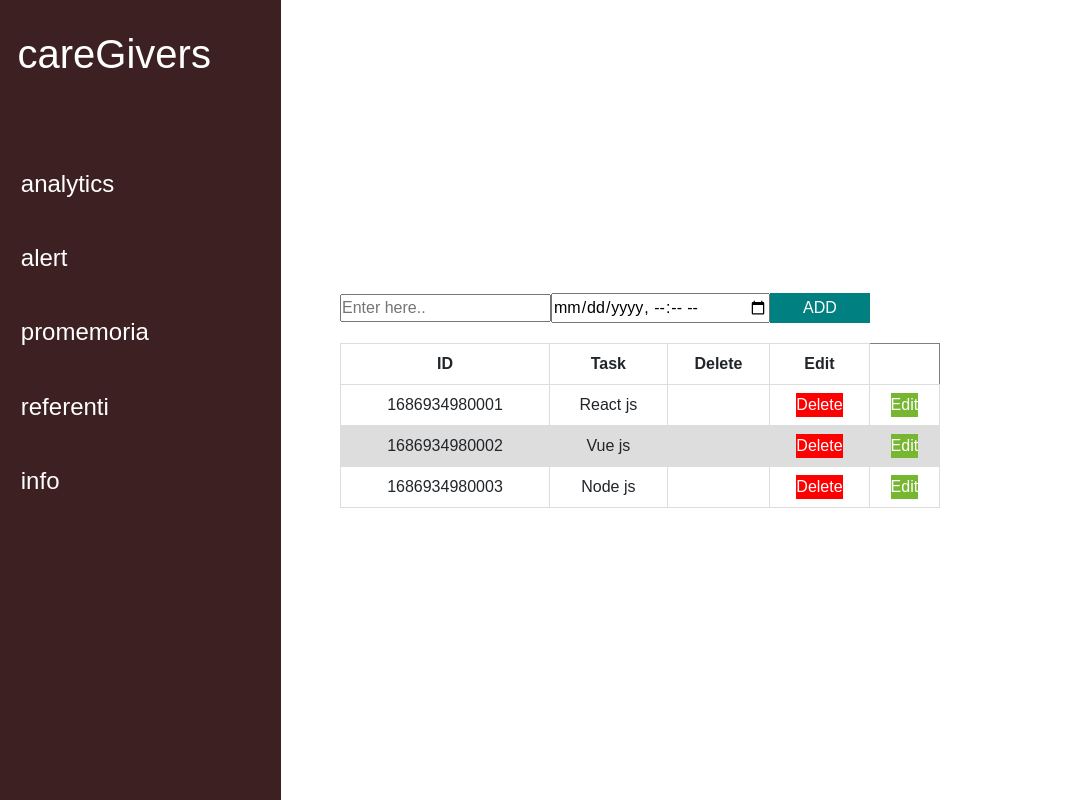
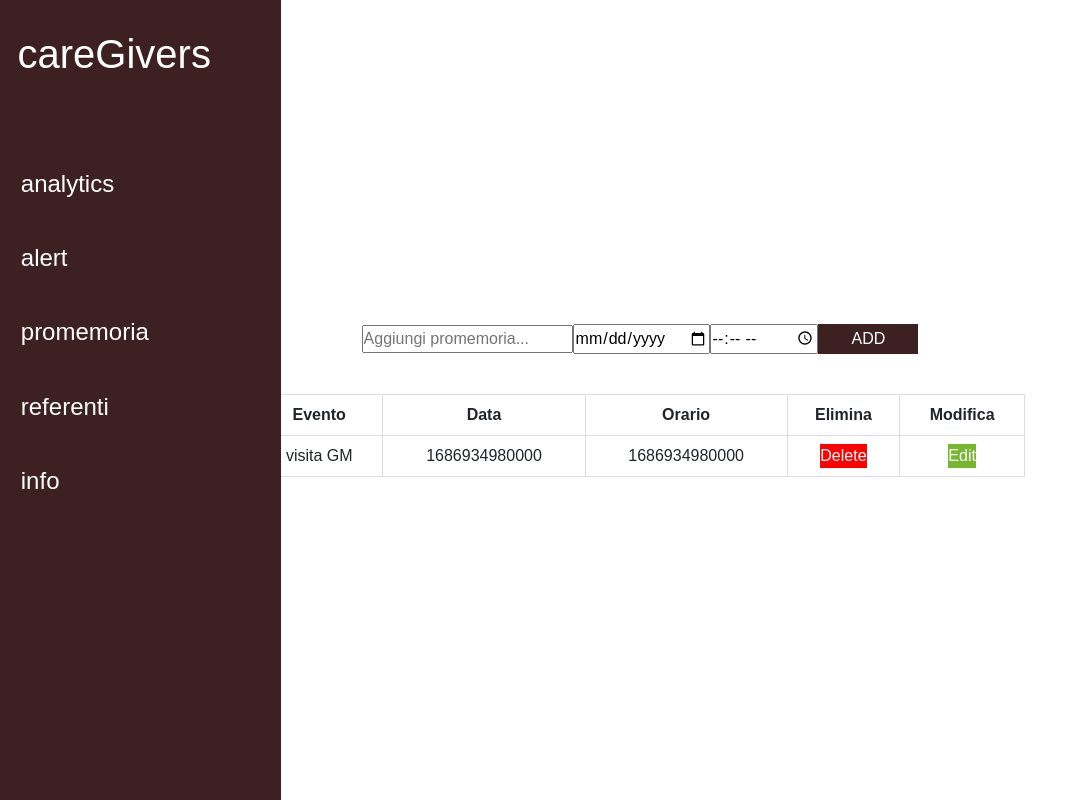
Before and after one commit to alessandroCassani/CareGivers, a Vue app in the folder vue_auth/: page /memos in a window 1280 px wide. Shown: the whole page, without its empty margins (0-1069 px from the left). Built offline with nearby package versions, Linux system fonts and the light colour scheme.

Commit message:
aggiustamento headers tab e collegamento data()

```diff
--- a/vue_auth/src/components/memos.vue
+++ b/vue_auth/src/components/memos.vue
@@ -1,30 +1,32 @@
 <template>
+    <div class="wrapper">
       <Side_bar></Side_bar>
-    <div class="caintaner">
+      <div class="container">
         <!-- INSERIRE HEADING -->
         <!-- input -->
         <div>
-            <input type="text" v-model="task" placeholder="Enter here.." />
-            <input type="datetime-local" v-model="reminderTime" />
+          <input type="text" v-model="task" placeholder="Aggiungi promemoria..." />
+          <input type="date" v-model="reminderDate" />
+          <input type="time" v-model="reminderTime" />
           <button class="add-btn" @click="SubmitTask">ADD</button>
         </div>
         <!-- table -->
+        <div class="table-container">
           <table border={3}>
             <thead>
               <tr>
-                    <th>ID</th>
-                    <th>Task</th>
-                    <th>Delete</th>
-                    <th>Edit</th>
-
+                <th>Evento</th>
+                <th>Data</th>
+                <th>Orario</th>
+                <th>Elimina</th>
+                <th>Modifica</th>
               </tr>
             </thead>
             <tbody>
-                <tr v-for="(task,index) in tasks" :key="index">
-                    <td>{{task.id}}</td>
+              <tr v-for="(task,index) in tasks" :key="index" :class="{ 'blue-bg': task.reminderDate === today }">
                 <td>{{task.name}}</td>
+                <td> {{task.reminderDate}}</td>
                 <td> {{task.reminderTime}}</td>
-
                 <td>
                   <button class="del-btn" @click="deleteTask(index)">Delete</button>
                 </td>
@@ -32,10 +34,10 @@
                   <button class="edit-btn" @click="EditTask(index)">Edit</button>
                 </td>
               </tr>
-
             </tbody>
           </table>
-
+        </div>
+      </div>
     </div>
   </template>
 
@@ -48,18 +50,15 @@
     },
     data() {
         return {
+            today: new Date().toISOString().slice(0, 10),
             task: "",
             reminderTime: this.memo ? this.memo.reminderTime : '',
+            reminderDate: this.memo ? this.memo.reminderDate: '',
             editTask: null,
             tasks: [{
-                    name: "React js",
-                    id: Date.now() + 1,
-                }, {
-                    name: "Vue js",
-                    id: Date.now() + 2,
-                }, {
-                    name: "Node js",
-                    id: Date.now() + 3,
+                    name: "visita GM",
+                    reminderTime: Date.now(),
+                    reminderDate: Date.now()
                 }
             ]
         };
@@ -86,7 +85,7 @@
             else {
                 this.tasks.push({
                     name: this.task,
-                    id: Date.now() + 4,
+                    reminderDate: this.reminderDate,
                     reminderTime: this.reminderTime,
                 });
             }
@@ -97,10 +96,21 @@
     </script>
 
     <style scoped>
-    .caintaner {
-        width: 600px;
+    .wrapper {
+      display: flex;
+      flex-direction: column;
+      align-items: center;
+    }
+
+    .container {
+      width: 800px;
       margin: auto;
+      text-align: center;
+    }
 
+    .table-container {
+      max-height: 600px;
+      overflow-y: scroll;
     }
 
     table {
@@ -121,13 +131,18 @@
       background-color: #dddddd;
     }
 
+    .blue-bg {
+      background-color: blue;
+    }
+
     .add-btn {
       border: none;
       width: 100px;
       height: 30px;
       padding: 2px;
-        background-color: teal;
+      background-color: #3d2022;
       color: white;
+      margin-bottom: 20px;
     }
 
     .del-btn {
@@ -140,6 +155,5 @@
       border: none;
       background-color: #77b631;
       color: white;
-
     }
     </style>
```
Lines whose indentation alone changed are shown as unchanged.
